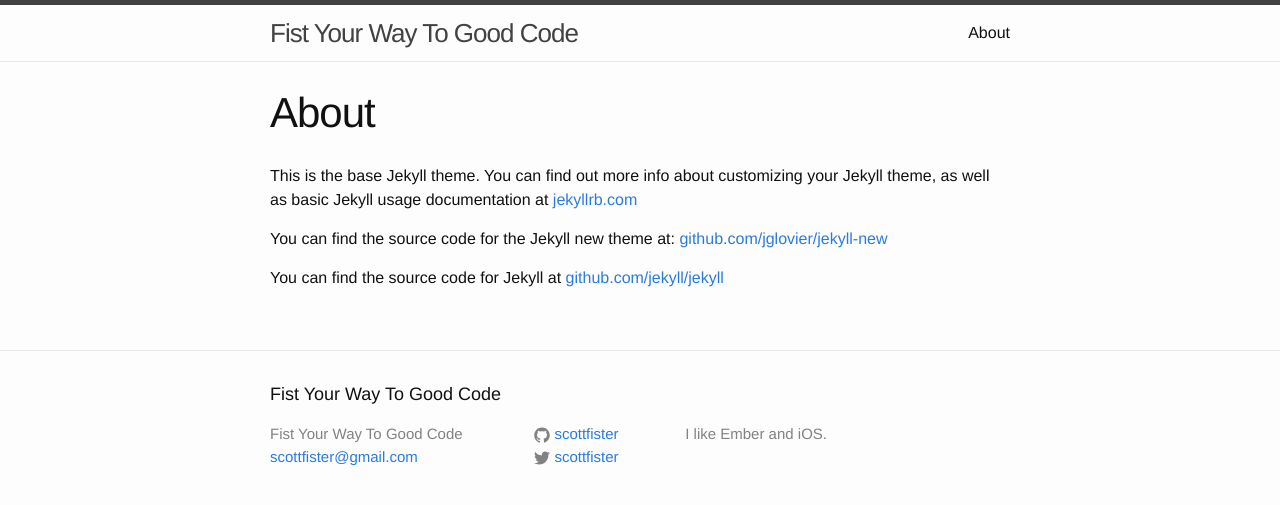
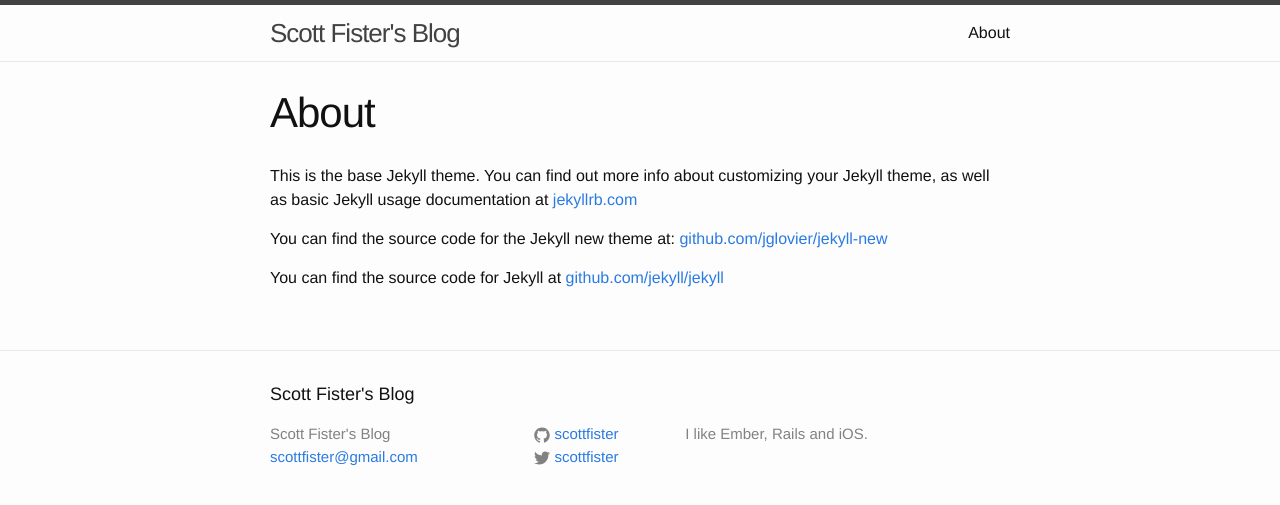
Before and after one commit to scottfister/scottfister.github.io, a Jekyll site: the page built from about.md, in a window 1280 px wide. Shown: the top 505 px of the page. Built offline with Jekyll 4.4.1, drawn with Linux system fonts in a browser that asks for light colours.

Commit message:
Blog name.

```diff
--- a/_config.yml
+++ b/_config.yml
@@ -1,8 +1,8 @@
 # Site settings
-title: Fist Your Way To Good Code
+title: Scott Fister's Blog
 email: scottfister@gmail.com
 description: > # this means to ignore newlines until "baseurl:"
-  I like Ember and iOS.
+  I like Ember, Rails and iOS.
 baseurl: "" # the subpath of your site, e.g. /blog/
 url: "http://scottfister.github.io" # the base hostname & protocol for your site
 twitter_username: scottfister
```
